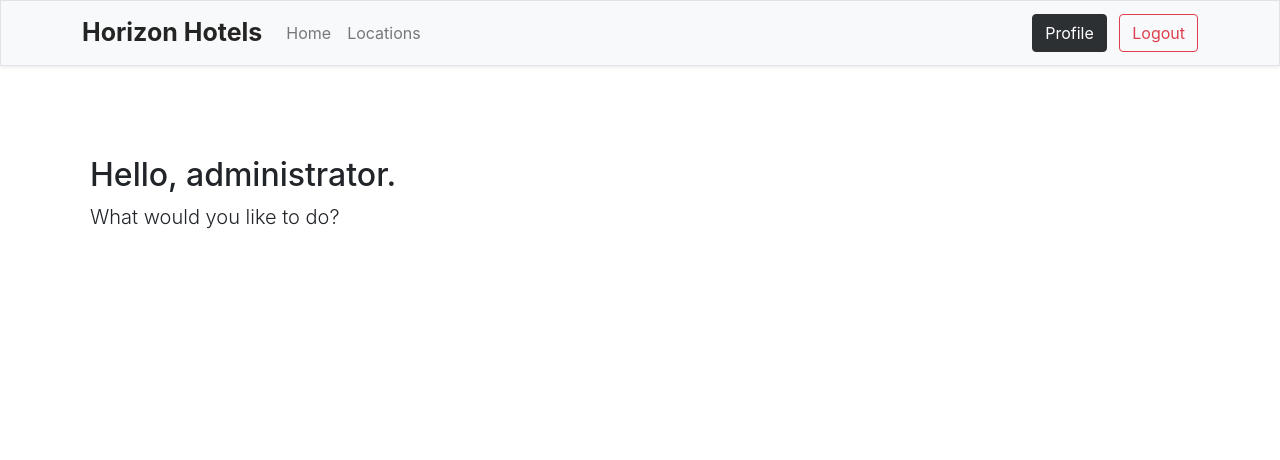
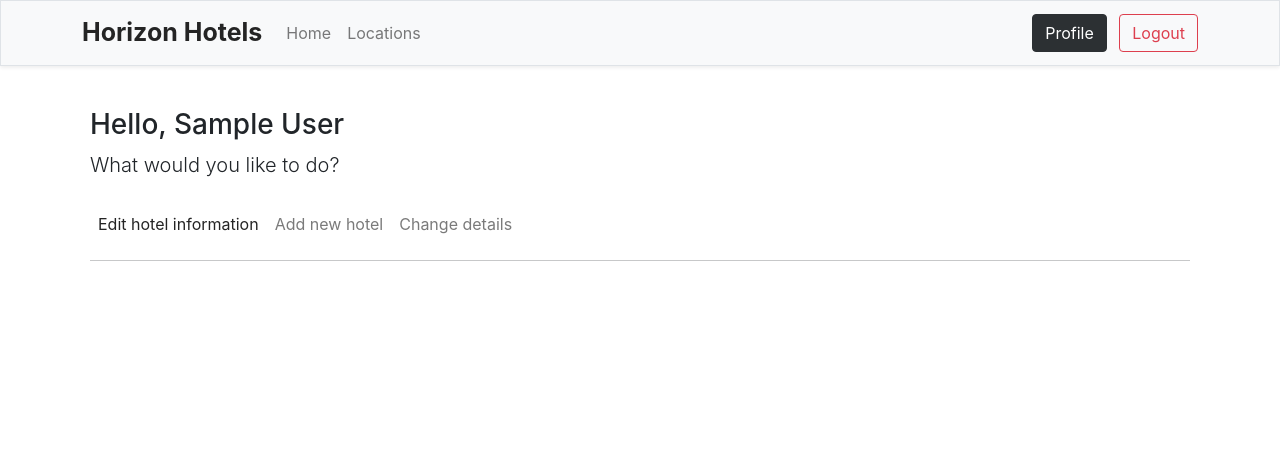
Before and after one commit to jagogardiner/webdev-project, a Flask app: page /admin in a window 1280 px wide. Shown: the top 460 px of the page. Run offline with Flask 2, Linux system fonts and the light colour scheme; the visitor is signed in with stand-in values (Sample User, id 1); data comes from the database, SQL or seed files in the repository; data that the repository does not hold is empty; some web fonts are replaced.

Commit message:
Comitting before video.
Change-Id: I864cf48d8a324096c34193256036839d5bf1aa07
Signed-off-by: Jago Gardiner <jagogardiner@gmail.com>

```diff
--- a/app/api_routes.py
+++ b/app/api_routes.py
@@ -45,6 +45,7 @@ def api_make_booking():
     startDate = request.form.get("startDate")
     endDate = request.form.get("endDate")
     guestAmount = request.form.get("guestAmount")
+    hotelId = request.form.get("hotelId")
 
     # Generate random booking reference
     bookingReference = "".join(
@@ -57,7 +58,7 @@ def api_make_booking():
             start_date=startDate,
             end_date=endDate,
             guests=guestAmount,
-            hotel_id=1,
+            hotel_id=hotelId,
             user_id=current_user.id,
             transaction_date=datetime.now(),
             booking_reference=bookingReference,
--- a/app/auth_routes.py
+++ b/app/auth_routes.py
@@ -128,7 +128,7 @@ def member_page():
 @login_required
 @admin_required
 def admin_dash():
-    return render_template("admin.html")
+    return render_template("admin.html", user=current_user, hotels=Hotel.query.all())
 
 
 @auth.route("/logout")
--- a/app/templates/admin.html
+++ b/app/templates/admin.html
@@ -17,11 +17,72 @@
   <body>
     <div id="header"></div>
 
-    <main role="main">
+    <main>
       <div class="container">
-        <h2 class="mt-5">Hello, administrator.</h2>
+        <h3>Hello, {{ user.name }}</h3>
         <p class="lead">What would you like to do?</p>
-      </div>
+        <nav class="navbar navbar-expand-lg pb-0 mb-0 navbar-light">
+          <ul class="navbar-nav">
+            <a class="nav-link active" data-target="hotels-div" id="hotels-nav" href="#">Edit hotel information</a>
+          </ul>
+          <ul class="navbar-nav">
+            <a class="nav-link" id="details" data-target="addhotel-div" href="#">Add new hotel</a>
+          </ul>
+          <ul class="navbar-nav">
+            <a class="nav-link" id="details" data-target="details-div" href="#">Change details</a>
+          </ul>
+        </nav>
+        <hr>
+        <div id="hotels-div" class="member-div">
+          <div class="container">
+            <div class="row">
+              <div class="col-md-1 list-group w-25">
+                {% for hotel in hotels %}
+                <a href="#edit{{ hotel.city }}" class="list-group-item list-group-item-action">{{ hotel.city }}</a>
+                {% endfor %}
+              </div>
+              <div class="col">
+              </div>
+            </div>
+          </div>
+        </div>
+        <div id="addhotel-div" class="member-div" style="display: none;">
+        </div>
+        <div id="details-div" class="member-div" style="display: none;">
+          <div class="row shadow-sm border border-1 p-3 mb-4" style="border-color:darkgray;">
+            <h5>Change password</h5>
+            <form id="changePasswordForm" name="changePasswordForm" method="POST" role="form">
+              <div class="mb-3">
+                <label for="oldPasswordInput" class="form-label">Old password</label>
+                <input type="password" class="form-control" name="oldPasswordInput" id="oldPasswordInput" required>
+              </div>
+              <div class="mb-3">
+                <label for="newPasswordInput" class="form-label">New password</label>
+                <input type="password" class="password-ctl form-control" name="newPasswordInput" id="newPasswordInput"
+                  required>
+                <div id="passwordHelp" class="form-text">Minimum 8 characters, at least: one capital letter, one
+                  lowercase letter, one numerical character and one special character.</div>
+              </div>
+              <div class="mb-3">
+                <label for="newPasswordConfirm" class="form-label">Confirm new password</label>
+                <input type="password" class="password-ctl form-control" name="newPasswordConfirm"
+                  id="newPasswordConfirm" required>
+              </div>
+              <button type="submit" class="btn btn-primary">Submit</button>
+              <div id="passwordConfirmation" class="mt-3"></div>
+            </form>
+          </div>
+          <div class="row shadow-sm border border-1 p-3 mb-3" style="border-color:darkgray;">
+            <h5>Edit name</h5>
+            <div class="col">
+              <form id="changeNameForm" name="changeNameForm" method="POST" role="form">
+                <input type="text" class="form-control" name="newNameInput" id="newNameInput" placeholder="New name"
+                  aria-label="New name" required aria-required="true">
+                <button type="submit" class="mt-3 btn btn-primary">Submit</button>
+              </form>
+            </div>
+          </div>
+        </div>
     </main>
 
     <div id="footer"></div>
@@ -43,6 +104,26 @@
       loadTemplate(() => {
         $('#member-btn').addClass('active').attr('href', '#')
       })
+      $(".nav-link").click(function () {
+        $(".member-div").hide()
+        $(".nav-link").removeClass("active")
+        $(this).addClass("active")
+        $("#" + $(this).data("target")).show();
+      })
+      $(".password-ctl").keyup(function () {
+        // eslint-disable-next-line no-undef
+        if (!passwordValidate($(this).val())) {
+          $(this).addClass("border border-danger")
+        } else {
+          $(this).removeClass("border border-danger")
+        }
+      })
+      // Setup a href listener that ignores all hrefs that don't link to #edit*
+      $('a').filter('[href*="#edit"]').click(function () {
+        alert("good :)")
+      });
+
+      // Listen for any href clicked.
     </script>
   </body>
 
--- a/app/templates/booking.html
+++ b/app/templates/booking.html
@@ -81,6 +81,7 @@
                   <option value="1">1</option>
                 </select>
               </div>
+              <input type="hidden" id="hotelId" name="hotelId" value="{{ hotel.id }}">
             </form>
             <div class="text-bottom mt-auto mb-3">
               <p id="roomPricePerNight" class="h6"></p>
```
Also changed, not shown: app/templates/reset.html (added, +69 -0 lines).
